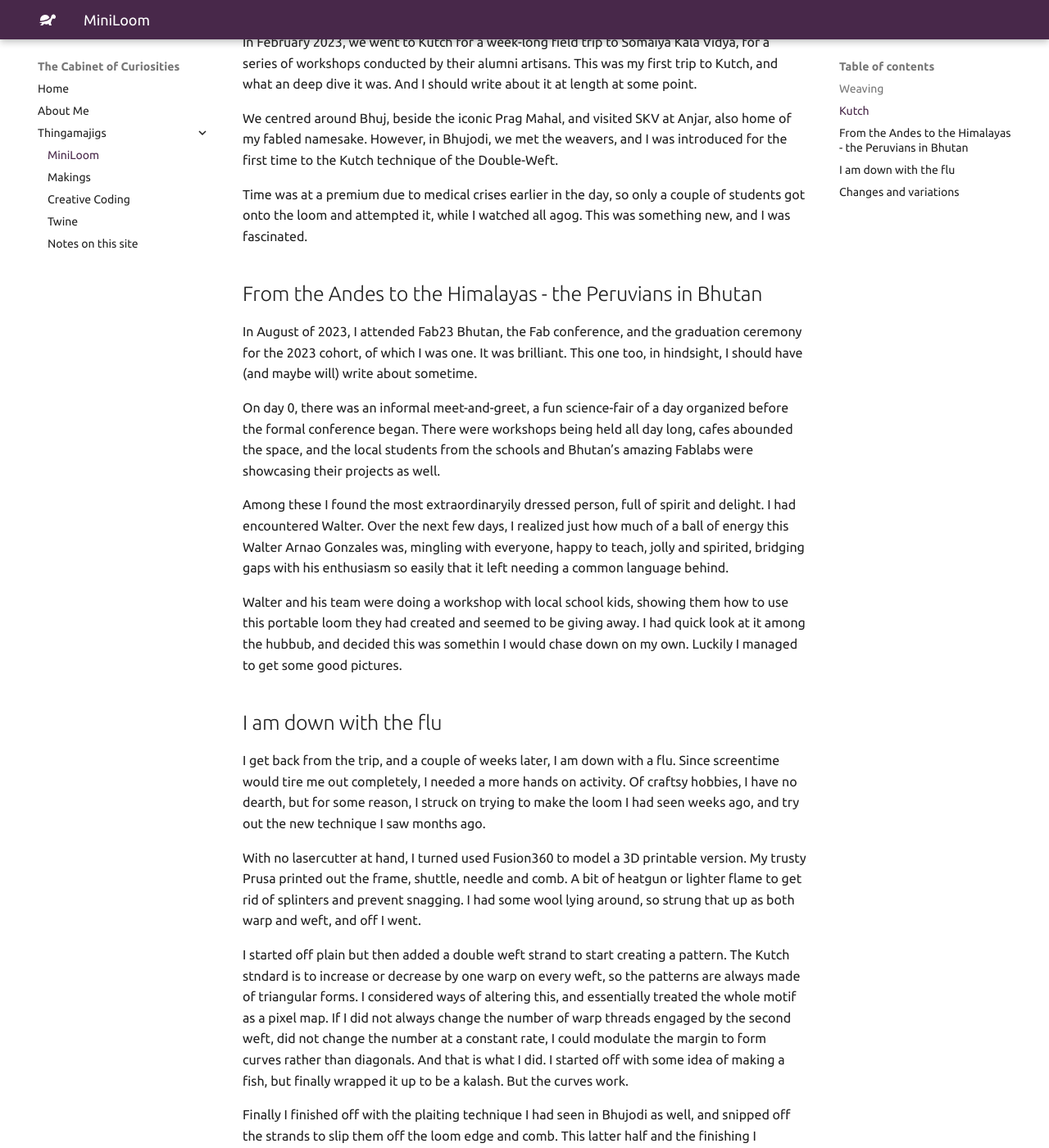
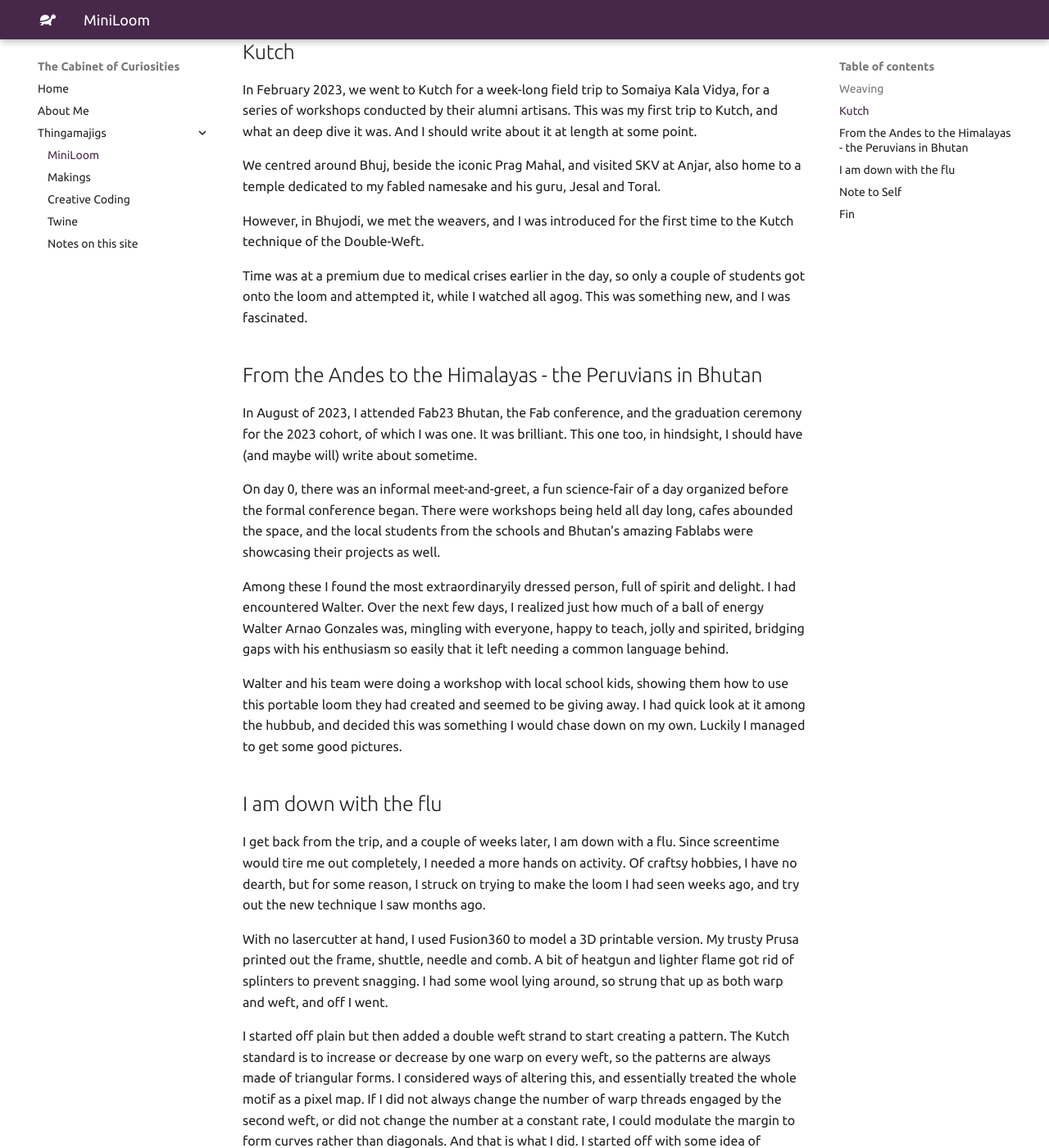
Before and after one commit to jesmehta/CabinetOfCuriosities, an MkDocs documentation site: the page built from docs/mini_loom.md, in a window 1280 px wide and 1400 px high, scrolled down 553 px. Shown: the whole window at 82% size. Built offline with MkDocs 1.6.1 and Material for MkDocs 9.7.7, drawn with Linux system fonts in a browser that asks for light colours; some of the changed text lies outside the part shown.

Commit message:
text proofreading updates

```diff
--- a/docs/mini_loom.md
+++ b/docs/mini_loom.md
@@ -1,13 +1,19 @@
 # MiniLoom
-Looms are used to weave fabric, but stories are woven as well. Fabrications, literally. And much can be woven into the weave - some  colour, names, a hair from a friend, or cotton tufts picked off thorn bushes in the warm dusty evening, snagged there by the wind when the Bombax blooms have turned to pods and exploded in the summer heat. This story though is woven of strands of experiences from around the world - Mumbai, Bhujodi, Lima and Thimpu.
+Looms are used to weave fabric, but stories are woven as well. Fabrications, literally.
+
+And much can be woven into the weave - some  colour, names, a hair from a friend, or cotton tufts picked off thorn bushes in the warm dusty evening, snagged there by the wind when the Bombax blooms have turned to pods and exploded in the summer heat.
+
+This story though is woven of strands of experiences from around the world - Mumbai, Bhujodi, Lima and Thimpu.
 
 ## Weaving
-I have always been weaving things, since I was a kid. I remeber newspaper strips turned into hats and baskets, and coloured paper strips creating checkerboard patterns. With string as well, I weave, but string lends itself to knotwork as well, which I do a lot of as well. And I should write about these at length sometime.
+I have always been weaving things, since I was a kid. I remeber newspaper strips turned into hats and baskets, and coloured paper strips creating checkerboard patterns. With string as well, I weave, but string lends itself to knotwork as well, which I do a lot more of. And I should write about these at length sometime.
 
 ## Kutch
 In February 2023, we went to Kutch for a week-long field trip to Somaiya Kala Vidya, for a series of workshops conducted by their alumni artisans. This was my first trip to Kutch, and what an deep dive it was. And I should write about it at length at some point.
 
-We centred around Bhuj, beside the iconic Prag Mahal, and visited SKV at Anjar, also home of my fabled namesake. However, in Bhujodi, we met the weavers, and I was introduced for the first time to the Kutch technique of the Double-Weft.
+We centred around Bhuj, beside the iconic Prag Mahal, and visited SKV at Anjar, also home to a temple dedicated to my fabled namesake and his guru, Jesal and Toral.
+
+However, in Bhujodi, we met the weavers, and I was introduced for the first time to the Kutch technique of the Double-Weft.
 
 Time was at a premium due to medical crises earlier in the day, so only a couple of students got onto the loom and attempted it, while I watched all agog. This was something new, and I was fascinated.
 
@@ -16,21 +22,21 @@
 
 On day 0, there was an informal meet-and-greet, a fun science-fair of a day organized before the formal conference began. There were workshops being held all day long, cafes abounded the space, and the local students from the schools and Bhutan's amazing Fablabs were showcasing their projects as well.
 
-Among these I found the most extraordinaryily dressed person, full of spirit and delight. I had encountered Walter. Over the next few days, I realized just how much of a ball of energy this Walter Arnao Gonzales was, mingling with everyone, happy to teach, jolly and spirited, bridging gaps with his enthusiasm so easily that it left needing a common language behind.
+Among these I found the most extraordinaryily dressed person, full of spirit and delight. I had encountered Walter. Over the next few days, I realized just how much of a ball of energy Walter Arnao Gonzales was, mingling with everyone, happy to teach, jolly and spirited, bridging gaps with his enthusiasm so easily that it left needing a common language behind.
 
-Walter and his team were doing a workshop with local school kids, showing them how to use this portable loom they had created and seemed to be giving away. I had quick look at it among the hubbub, and decided this was somethin I would chase down on my own. Luckily I managed to get some good pictures.
+Walter and his team were doing a workshop with local school kids, showing them how to use this portable loom they had created and seemed to be giving away. I had quick look at it among the hubbub, and decided this was something I would chase down on my own. Luckily I managed to get some good pictures.
 
 ## I am down with the flu
 
 I get back from the trip, and a couple of weeks later, I am down with a flu. Since screentime would tire me out completely, I needed a more hands on activity. Of craftsy hobbies, I have no dearth, but for some reason, I struck on trying to make the loom I had seen weeks ago, and try out the new technique I saw months ago.
 
-With no lasercutter at hand, I turned used Fusion360 to model a 3D printable version. My trusty Prusa printed out the frame, shuttle, needle and comb. A bit of heatgun or lighter flame to get rid of splinters and prevent snagging. I had some wool lying around, so strung that up as both warp and weft, and off I went.
+With no lasercutter at hand, I used Fusion360 to model a 3D printable version. My trusty Prusa printed out the frame, shuttle, needle and comb. A bit of heatgun and lighter flame got rid of splinters to prevent snagging. I had some wool lying around, so strung that up as both warp and weft, and off I went.
 
-I started off plain but then added a double weft strand to start creating a pattern. The Kutch stndard is to increase or decrease by one warp on every weft, so the patterns are always made of triangular forms. I considered ways of altering this, and essentially treated the whole motif as a pixel map. If I did not always change the number of warp threads engaged by the second weft, did not change the number at a constant rate, I could modulate the margin to form curves rather than diagonals. And that is what I did. I started off with some idea of making a fish, but finally wrapped it up to be a kalash. But the curves work.
+I started off plain but then added a double weft strand to start creating a pattern. The Kutch standard is to increase or decrease by one warp on every weft, so the patterns are always made of triangular forms. I considered ways of altering this, and essentially treated the whole motif as a pixel map. If I did not always change the number of warp threads engaged by the second weft, or did not change the number at a constant rate, I could modulate the margin to form curves rather than diagonals. And that is what I did. I started off with some idea of making a fish, but finally wrapped it up to be a kalash. But the curves work !
 
 Finally I finished off with the plaiting technique I had seen in Bhujodi as well, and snipped off the strands to slip them off the loom edge and comb. This latter half and the finishing I managed to complete on a long car ride another few weeks later, going to Alibag where I was taking a much needed break.
 
-## Changes and variations
+## Note to Self
 
 At some point, I redesigned and reprinted the needle since the first one's eye kept letting the wool slip.
 
@@ -40,5 +46,6 @@
 
 I'll get around to it one of these days.
 
+## Fin
 Anyway, that's the story of this Mumbai guy doing a Kutchi techinique on a Peruvian frame that he learnt of in Bhutan.
 Cheers.
```
